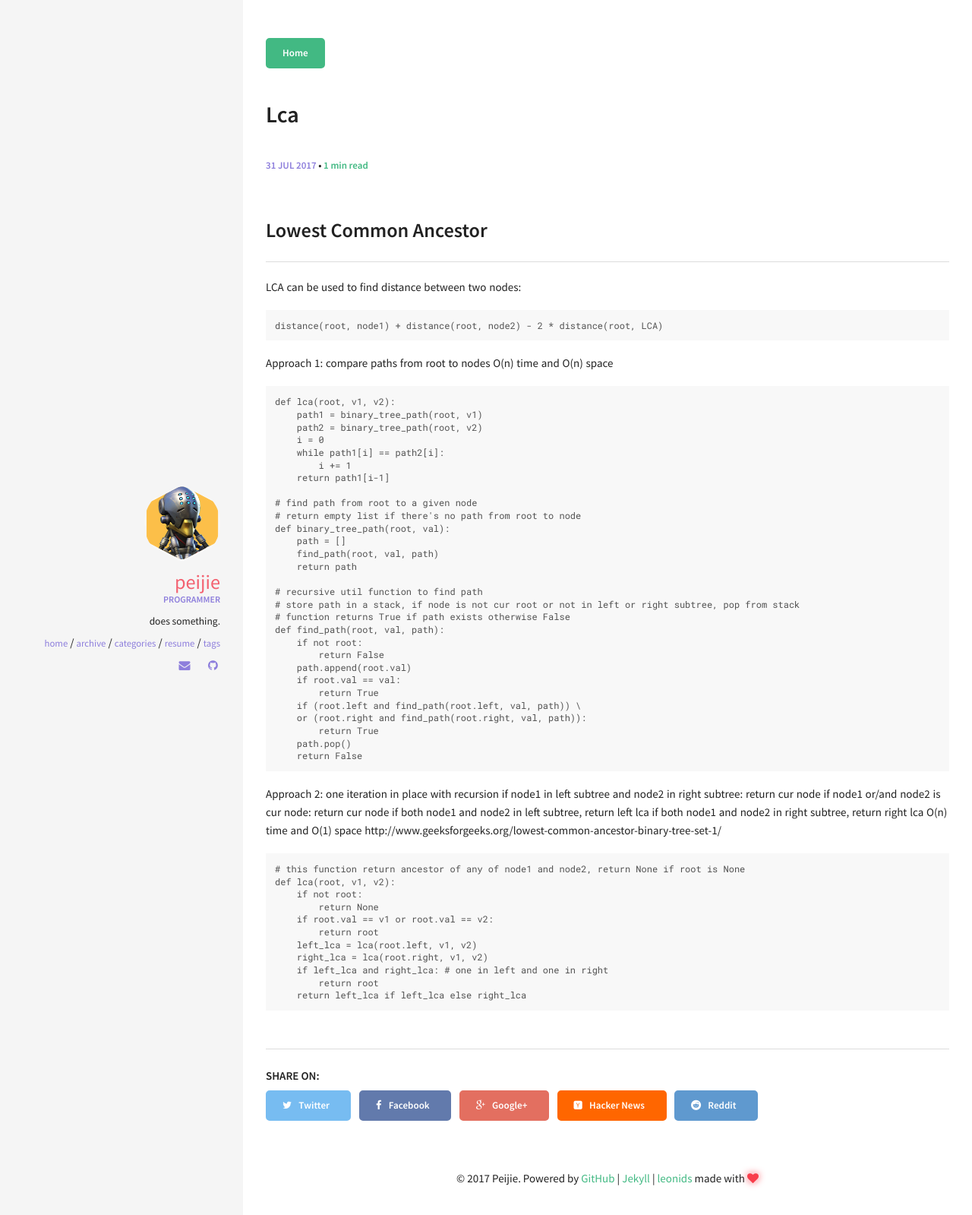
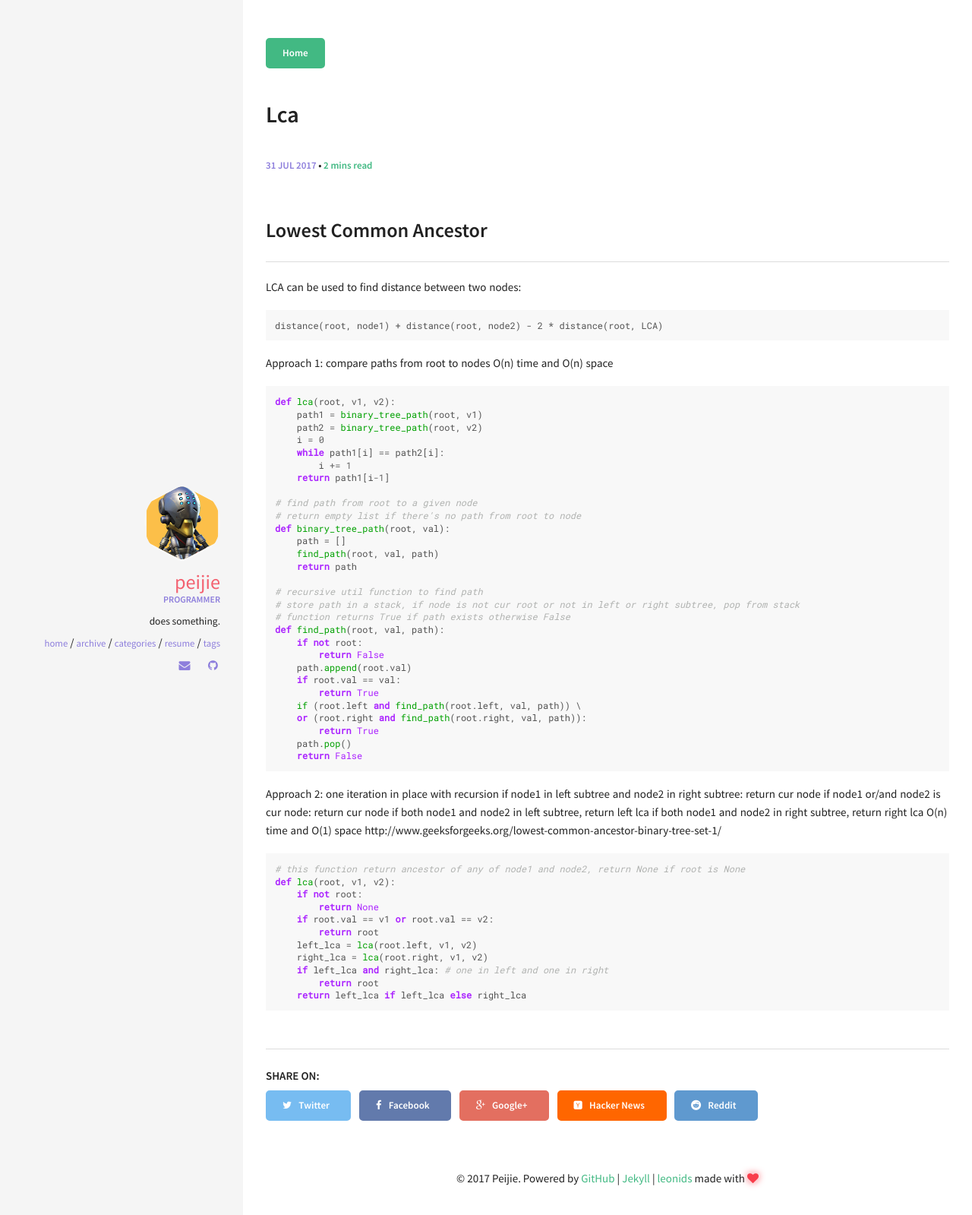
Before and after one commit to peijiehu/code, a Jekyll site: the page built from _posts/2017-7-31-lca.md, in a window 1280 px wide. Shown: the top 1599 px of the page at 76% size. Built offline with Jekyll 4.4.1, drawn with Linux system fonts in a browser that asks for light colours; our own code applies the rules of GitHub Pages for plain Markdown files.

Commit message:
Update 2017-7-31-lca.md

````diff
--- a/_posts/2017-7-31-lca.md
+++ b/_posts/2017-7-31-lca.md
@@ -6,7 +6,7 @@
 
 Approach 1: compare paths from root to nodes
 O(n) time and O(n) space
-```
+~~~ python
 def lca(root, v1, v2):
     path1 = binary_tree_path(root, v1)
     path2 = binary_tree_path(root, v2)
@@ -36,7 +36,7 @@
         return True
     path.pop()
     return False
-```
+~~~
 
 Approach 2: one iteration in place with recursion
 if node1 in left subtree and node2 in right subtree: return cur node
@@ -45,7 +45,7 @@
 if both node1 and node2 in right subtree, return right lca
 O(n) time and O(1) space
 http://www.geeksforgeeks.org/lowest-common-ancestor-binary-tree-set-1/
-```
+~~~ python
 # this function return ancestor of any of node1 and node2, return None if root is None
 def lca(root, v1, v2):
     if not root:
@@ -57,4 +57,4 @@
     if left_lca and right_lca: # one in left and one in right
         return root
     return left_lca if left_lca else right_lca
-```
+~~~
````
